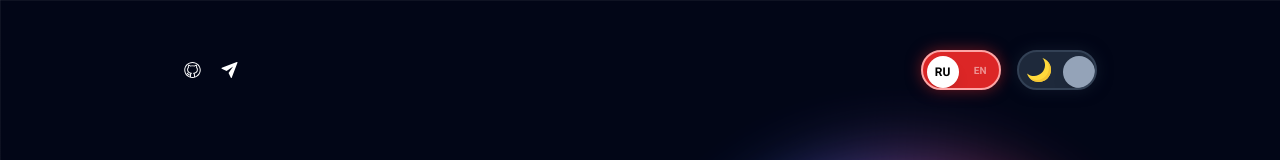
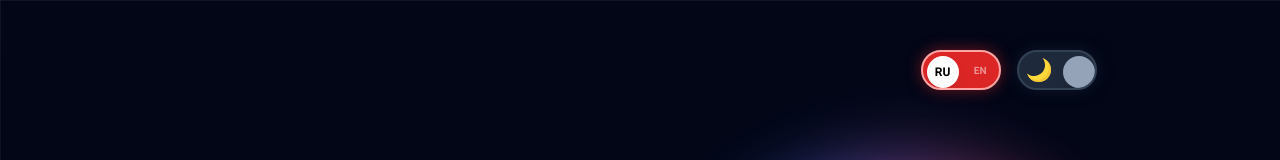
Before and after one commit to t-way666/mysite, a Next.js app: page /mysite/ in a window 1280 px wide. Shown: the top 160 px of the page. Built offline with nearby package versions, Linux system fonts and the light colour scheme.

Commit message:
fix: remove header social links and improve footer button visibility in light mode

```diff
--- a/src/components/Features.tsx
+++ b/src/components/Features.tsx
@@ -59,7 +59,7 @@ export default function Features() {
                   alt={feature.title}
                   width={48}
                   height={48}
-                  className="h-12 w-12 animate-neon-pulse"
+                  className="h-12 w-12 dark:invert-0 invert animate-neon-pulse"
                 />
               </AnimatedIcon>
               <h3 className="mb-4 text-2xl font-bold leading-7">
--- a/src/components/Footer.tsx
+++ b/src/components/Footer.tsx
@@ -32,7 +32,7 @@ export default function Footer() {
               className="btn-primary flex w-full items-center justify-center gap-3 !px-0 sm:w-[280px]"
             >
               <AnimatedIcon delay={0}>
-                <Image src="/mysite/img/socials/telegram.svg" alt="TG" width={20} height={20} className="invert-0 animate-neon-pulse" />
+                <Image src="/mysite/img/socials/telegram.svg" alt="TG" width={20} height={20} className="dark:brightness-100 brightness-0 animate-neon-pulse" />
               </AnimatedIcon>
               {t.footer.tgButton}
             </a>
@@ -41,10 +41,10 @@ export default function Footer() {
               href="https://github.com/t-way666"
               target="_blank"
               rel="noopener noreferrer"
-              className="flex w-full items-center justify-center gap-3 rounded-[5px] border border-card-border bg-card-bg py-[24px] text-[12px] font-bold uppercase transition-all hover:border-accent hover:shadow-lg dark:text-white text-black sm:w-[280px]"
+              className="flex w-full items-center justify-center gap-3 rounded-[5px] border border-transparent bg-slate-900 text-white py-[24px] text-[12px] font-bold uppercase transition-all hover:shadow-lg dark:border-card-border dark:bg-card-bg sm:w-[280px]"
             >
               <AnimatedIcon delay={0.3}>
-                <Image src="/mysite/img/socials/github.svg" alt="GH" width={20} height={20} className="dark:brightness-100 brightness-0 animate-neon-pulse" />
+                <Image src="/mysite/img/socials/github.svg" alt="GH" width={20} height={20} className="brightness-100 animate-neon-pulse" />
               </AnimatedIcon>
               GitHub
             </a>
--- a/src/components/Hero.tsx
+++ b/src/components/Hero.tsx
@@ -7,11 +7,6 @@ import { ThemeToggle } from './ThemeToggle';
 import { LanguageToggle } from './LanguageToggle';
 import AnimatedIcon from './AnimatedIcon';
 
-const socialLinks = [
-  { href: "https://github.com/t-way666", src: "/mysite/img/socials/github.svg", alt: "GitHub" },
-  { href: "https://t.me/T_w_a_y", src: "/mysite/img/socials/telegram.svg", alt: "Telegram" },
-];
-
 export default function Hero() {
   const { t } = useLanguage();
 
@@ -20,17 +15,6 @@ export default function Hero() {
       <div className="container mx-auto max-w-[945px] px-4">
         {/* Header Top */}
         <div className="mb-[105px] flex items-center justify-between gap-6">
-          {/* Соцсети: скрыты на мобилках, видны на md и выше */}
-          <div className="hidden items-center gap-5 md:flex">
-            {socialLinks.map((link, idx) => (
-              <a key={idx} href={link.href} className="transition-opacity hover:opacity-100" target="_blank" rel="noopener noreferrer">
-                <AnimatedIcon delay={idx * 0.3}>
-                  <Image src={link.src} alt={link.alt} width={17} height={16} className="h-4 w-[17px] dark:brightness-100 brightness-0 animate-neon-pulse" />
-                </AnimatedIcon>
-              </a>
-            ))}
-          </div>
-
           {/* Переключатели: всегда видны, на мобилках прижаты к правому краю через justify-end в родителе */}
           <div className="ml-auto flex items-center gap-4">
              <LanguageToggle />
```
